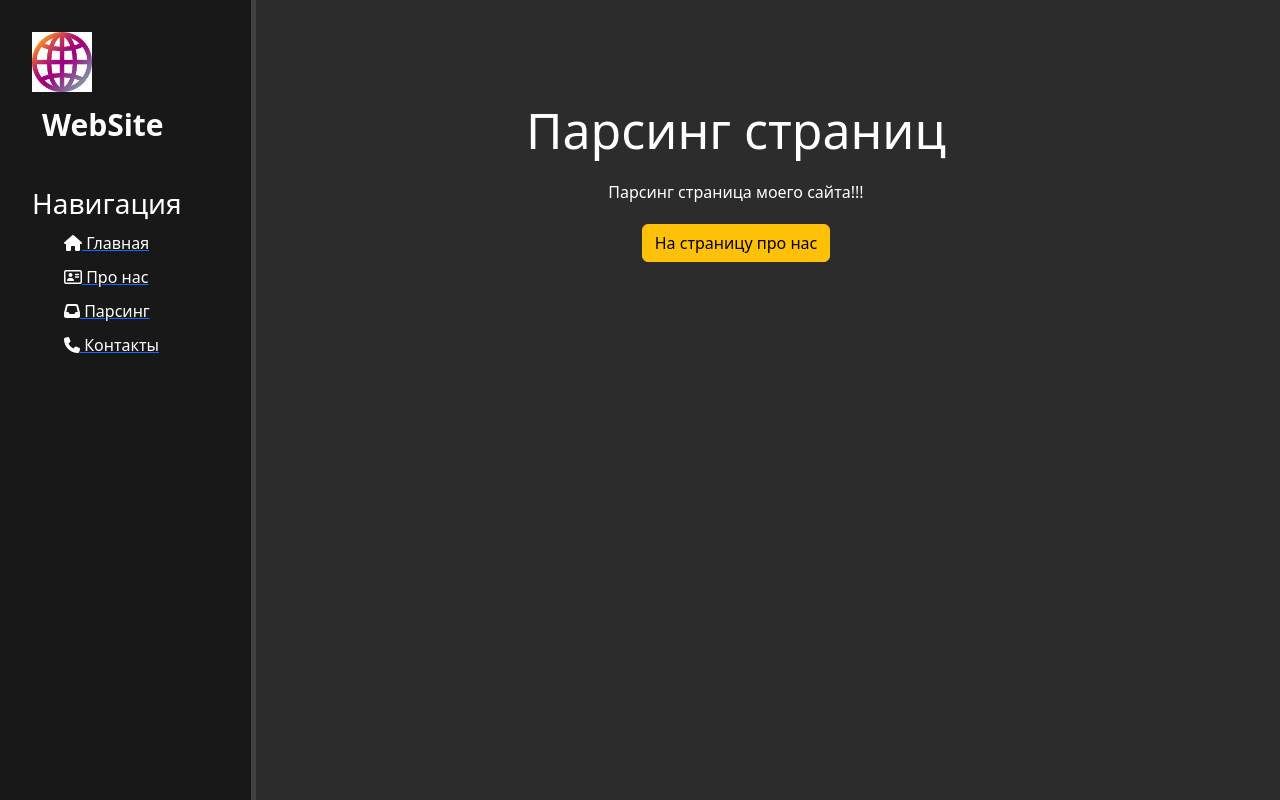
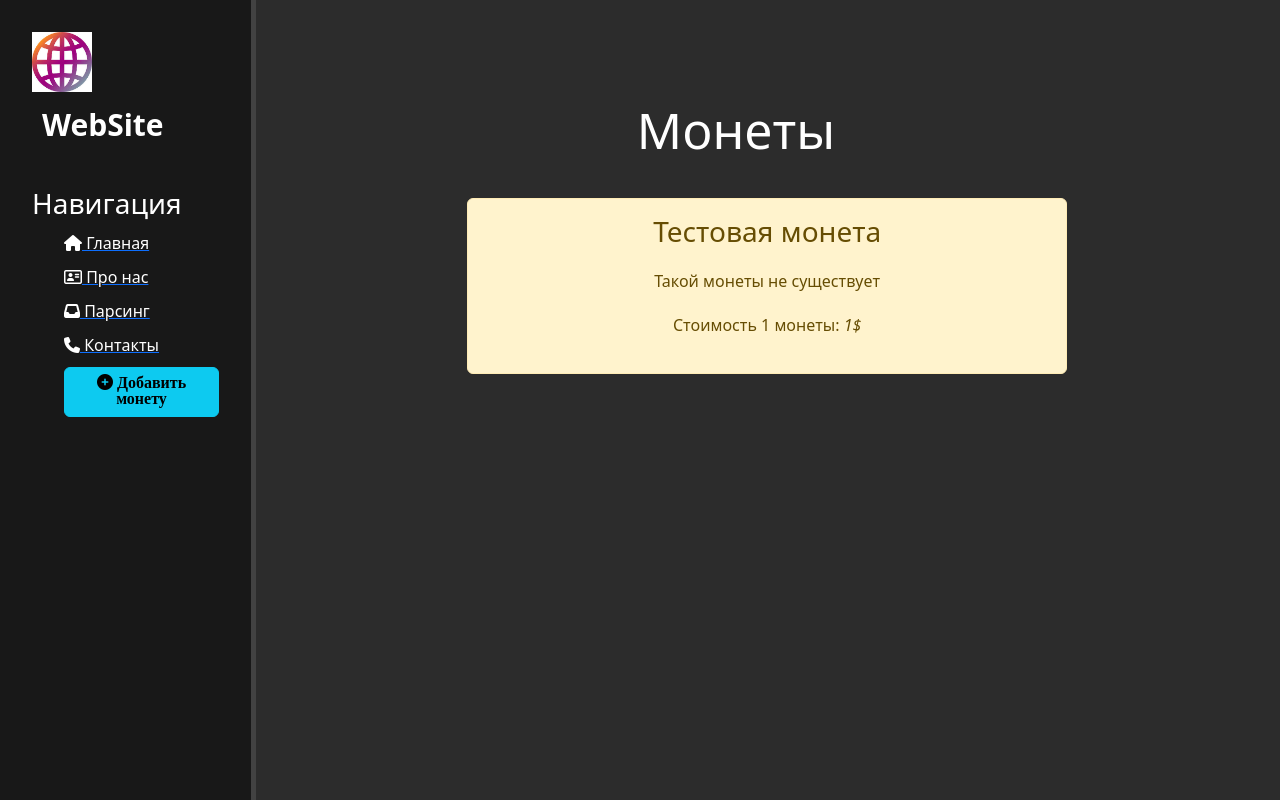
Before and after one commit to Danya05/WebSite, a Django app: page /parser/ in a window 1280 px wide. Run offline with Django 4.2, Linux system fonts and the light colour scheme; data comes from the database, SQL or seed files in the repository.

Commit message:
2nd Commit

```diff
--- a/main/static/main/css/main.css
+++ b/main/static/main/css/main.css
@@ -55,3 +55,17 @@ main .features {
 
 main .features h1 {font-size: 50px}
 main .features p {max-width: 400px; margin: 20px auto}
+
+.alert-warning {
+    float: left;
+    clear: both;
+    width: 600px;
+    margin: 30px 22%;
+    text-align: center;
+}
+
+form {
+    margin-left: 26%;
+    width: 500px;
+    margin-top: 50px;
+}
--- a/main/templates/main/layout.html
+++ b/main/templates/main/layout.html
@@ -21,6 +21,7 @@
             <a href="{% url 'about' %}"><li><i class="fa-regular fa-address-card"></i> Про нас</li></a>
             <a href="{% url 'parser_home' %}"><li><i class="fa-solid fa-inbox"></i> Парсинг</li></a>
             <a href=""><li><i class="fa-solid fa-phone"></i> Контакты</li></a>
+            <a href="{% url 'create' %}"><li><button class="btn btn-info"><i class="fas fa-plus-circle"> Добавить монету</i></button></li></a>
         </ul>
     </aside>
     <main>
--- a/parser/models.py
+++ b/parser/models.py
@@ -6,7 +6,7 @@ class Coins(models.Model):
     desription = models.CharField('Описание монеты', max_length=250)
     capitalization = models.IntegerField('Капитализация монеты')
     cost = models.IntegerField('Стоимость 1 монеты')
-    date = models.DateTimeField('Время последнего лобновления')
+    date = models.DateTimeField('Время последнего обновления')
 
     def __str__(self):
         return self.title
--- a/parser/templates/parser/parser_home.html
+++ b/parser/templates/parser/parser_home.html
@@ -1,11 +1,20 @@
 {% extends 'main/layout.html' %}
 
-{% block title %}Парсинг страниц{% endblock %}
+{% block title %}Монеты{% endblock %}
 
 {% block content %}
     <div class="features">
-        <h1>Парсинг страниц</h1>
-        <p>Парсинг страница моего сайта!!!</p>
-        <button class="btn btn-warning">На страницу про нас</button>
+        <h1>Монеты</h1>
+        {% if coins %}
+            {% for elem in coins %}
+                <div class="alert alert-warning">
+                    <h3>{{ elem.title }}</h3>
+                    <p>{{ elem.desription }}</p>
+                    <p> Cтоимость 1 монеты: <i>{{ elem.cost }}$</i></p>
+                </div>
+            {% endfor %}
+        {% else %}
+            <p>Монеты не найдены, попробуйте позже</p>
+        {% endif %}
     </div>
 {% endblock %}
--- a/parser/urls.py
+++ b/parser/urls.py
@@ -3,4 +3,5 @@ from . import views
 
 urlpatterns = [
     path('', views.parser_home, name="parser_home"),
+    path('create', views.create, name="create")
 ]
--- a/parser/views.py
+++ b/parser/views.py
@@ -1,4 +1,17 @@
 from django.shortcuts import render
+from .models import Coins
+from .forms import CoinsForm
+
 
 def parser_home(request):
-    return render(request, 'parser/parser_home.html')
+    coins = Coins.objects.order_by('capitalization')
+    return render(request, 'parser/parser_home.html', {'coins': coins})
+
+def create(request):
+    form = CoinsForm()
+
+    data = {
+        'form': form
+    }
+
+    return render(request, 'parser/create.html')
```
Also changed, not shown: parser/forms.py (added, +8 -0 lines), parser/templates/parser/create.html (added, +21 -0 lines).
